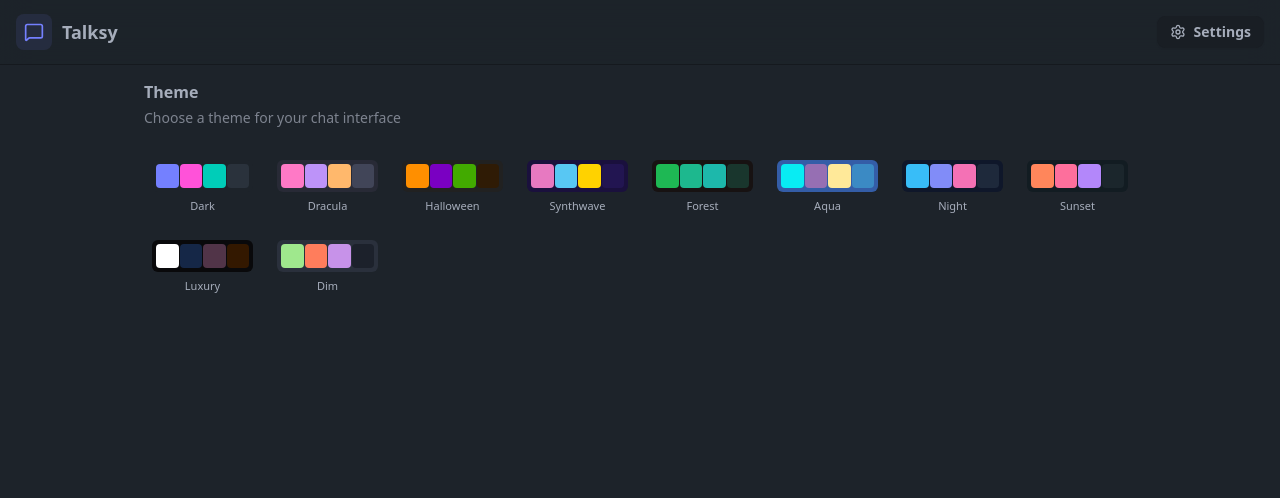
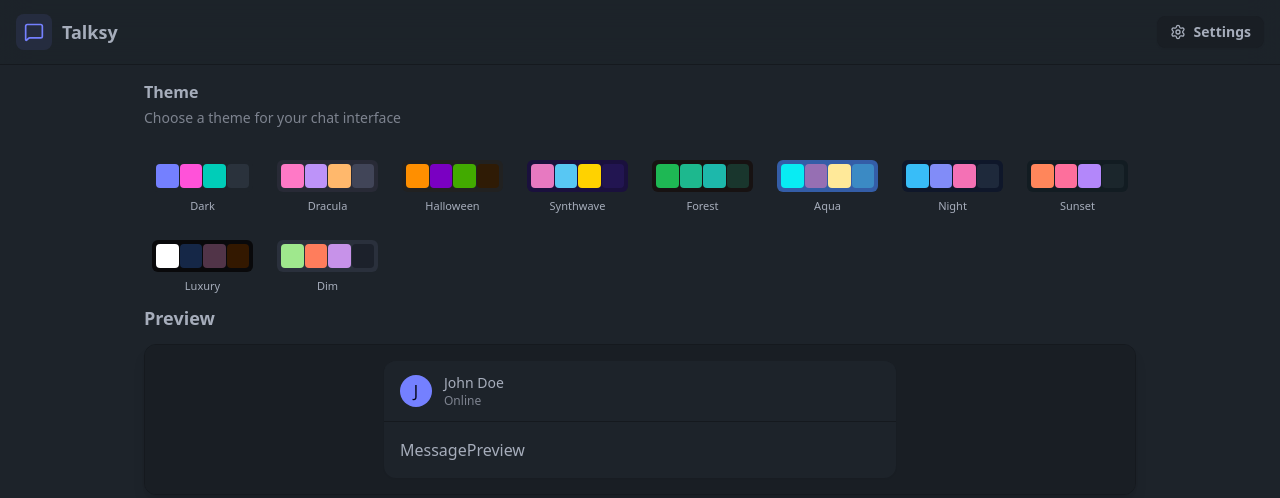
Before and after one commit to aayushvyas025/Talksy, a React (Vite) app in the folder client/: page /settings in a window 1280 px wide. Shown: the top 498 px of the page. Built offline with nearby package versions, Linux system fonts and the light colour scheme; no server answers.

Commit message:
ChatPreview Component

```diff
--- a/client/src/components/ChatPreview/ChatPreview.jsx
+++ b/client/src/components/ChatPreview/ChatPreview.jsx
@@ -1,8 +1,31 @@
 import React from 'react'
+import MessagePreview from '../MessagePreview/MessagePreview'
 
 function ChatPreview() {
   return (
-    <div>ChatPreview</div>
+    <>
+    <h3 className="text-lg font-semibold mb-3">Preview</h3>
+    <div className="rounded-xl border border-base-300 overflow-hidden bg-base-100 shadow-lg">
+      <div className="p-4 bg-base-200">
+        <div className="max-w-lg mx-auto">
+          <div className="bg-base-100 rounded-xl shadow-sm overflow-hidden">
+            <div className="px-4 py-3 border-b border-base-300 bg-base-100">
+              <div className="flex items-center gap-3">
+                <div className="w-8 h-8 rounded-full bg-primary flex items-center justify-center text-primary-content font-medium">
+                  J
+                </div>
+                <div>
+                  <h3 className='font-medium text-sm'>John Doe</h3>
+                  <p className="text-xs text-base-content/70">Online</p>
+                </div>
+              </div>
+            </div>
+            <MessagePreview />
+          </div>
+        </div>
+      </div>
+    </div>
+    </>
   )
 }
 
--- /dev/null
+++ b/client/src/components/MessagePreview/MessagePreview.jsx
@@ -0,0 +1,9 @@
+import React from 'react'
+
+function MessagePreview() {
+  return (
+    <div className='p-4'>MessagePreview</div>
+  )
+}
+
+export default MessagePreview
--- a/client/src/components/ThemeContainer/ThemeContainer.jsx
+++ b/client/src/components/ThemeContainer/ThemeContainer.jsx
@@ -3,7 +3,7 @@
 
 function ThemeContainer() {
   return (
-    <div className="container mx-auto px-4 pt-20 max-w-5xl">
+
       <div className="space-y-6">
         <div className="flex flex-col gap-1">
           <h2 className="text font-semibold">Theme</h2>
@@ -13,7 +13,6 @@
         </div>
         <Themes />
       </div>
-    </div>
   );
 }
 
--- a/client/src/components/index.js
+++ b/client/src/components/index.js
@@ -6,4 +6,5 @@
 export {default as ProfileHeader} from "@/components/ProfileHeader/ProfileHeader";
 export {default as ProfileAvatar} from "@/components/ProfileAvatar/ProfileAvatar";
 export {default as AuthUserInfo} from "@/components/AuthUserInfo/AuthUserInfo";
-export {default as ThemeContainer} from "@/components/ThemeContainer/ThemeContainer"
+export {default as ThemeContainer} from "@/components/ThemeContainer/ThemeContainer";
+export {default as ChatPreview} from "@/components/ChatPreview/ChatPreview"
--- a/client/src/pages/Setting/Setting.jsx
+++ b/client/src/pages/Setting/Setting.jsx
@@ -1,4 +1,4 @@
-import { ThemeContainer } from "@/components";
+import { ChatPreview, ThemeContainer } from "@/components";
 import Layout from "@/Layout/Layout";
 import React, { Suspense } from "react";
 
@@ -6,7 +6,10 @@
   return (
     <Suspense>
       <Layout styles={"h-screen"}>
-        <ThemeContainer />
+        <div className="container mx-auto px-4 pt-20 max-w-5xl">
+          <ThemeContainer />
+          <ChatPreview />
+        </div>
       </Layout>
     </Suspense>
   );
```
